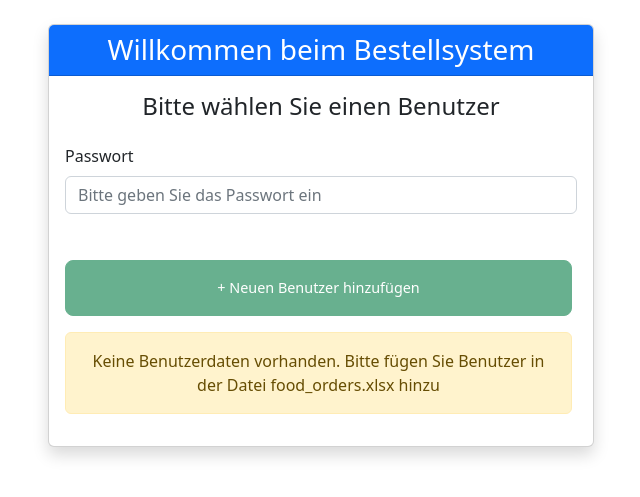
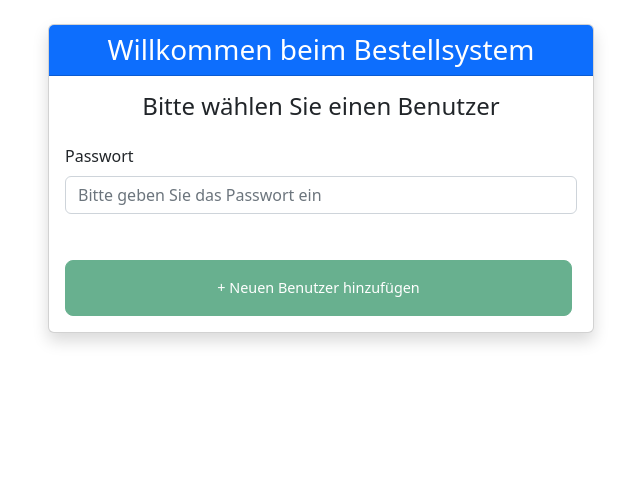
Before and after one commit to MengnanJiangNan/FoodOrderSystem, a Flask app: page / in a window 1280 px wide. Shown: the top 497 px of the page, without its empty margins (319-959 px from the left). Run offline with Flask 3, Linux system fonts and the light colour scheme; data that the repository does not hold is empty.

Commit message:
docs: add default password info and remove no users warning

```diff
--- a/templates/index.html
+++ b/templates/index.html
@@ -102,10 +102,6 @@
                                         :disabled="!password">
                                     + Neuen Benutzer hinzufügen
                                 </button>
-                            </div>
-
-                            <div v-if="users.length === 0" class="alert alert-warning text-center mt-3">
-                                Keine Benutzerdaten vorhanden. Bitte fügen Sie Benutzer in der Datei food_orders.xlsx hinzu
                             </div>
                         </div>
                     </div>
```
Also changed, not shown: README.md.
